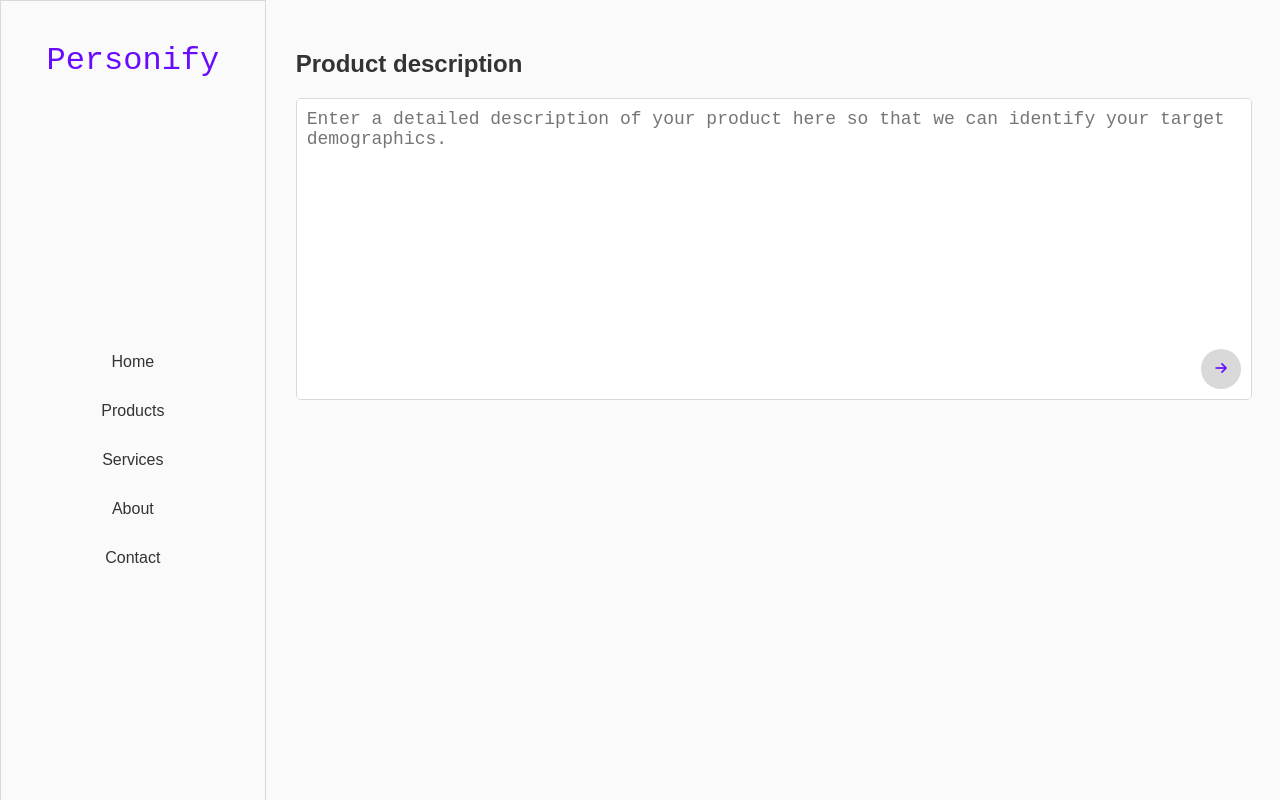
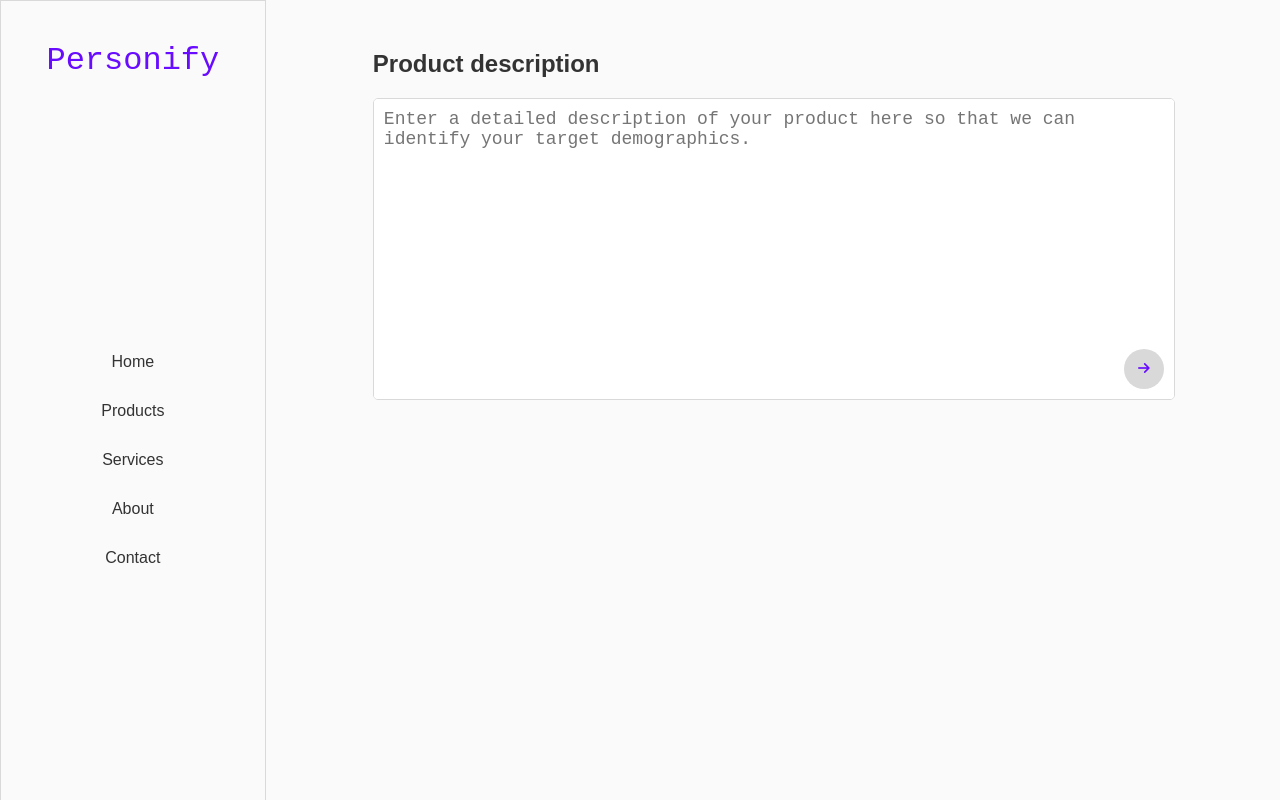
Before and after one commit to hryoma/personify, a SvelteKit app in the folder app/: page / in a window 1280 px wide. Built offline with nearby package versions, Linux system fonts and the light colour scheme.

Commit message:
fixed formatting

```diff
--- a/app/src/routes/+page.svelte
+++ b/app/src/routes/+page.svelte
@@ -253,7 +253,7 @@
   }
 
   .content {
-    max-width: 1000px;
+    max-width: 800px;
     width: 100%;
 		background-color: var(--bg-light);
     margin: auto;
```
